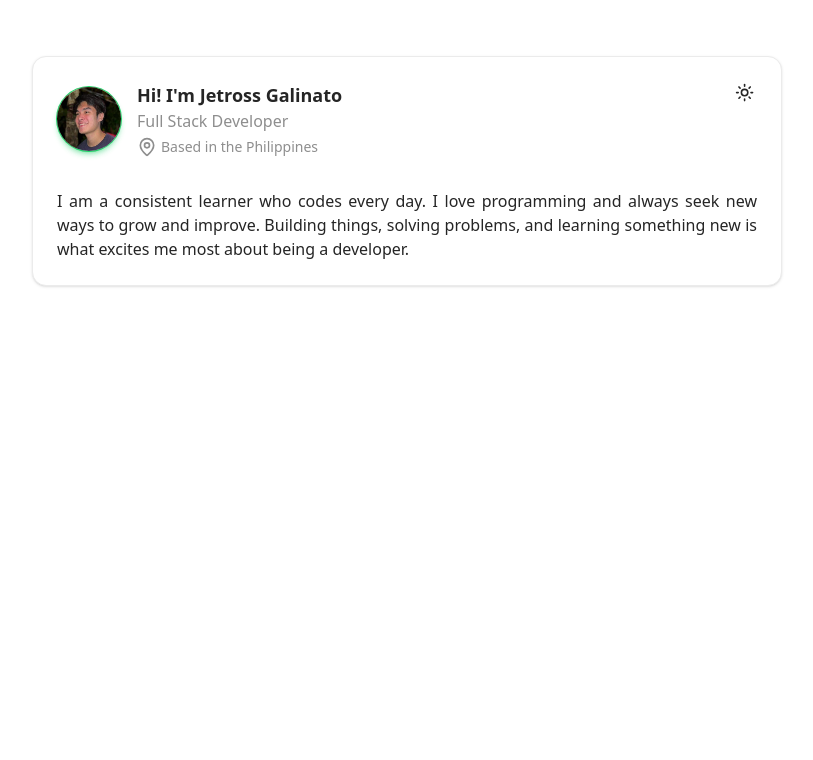
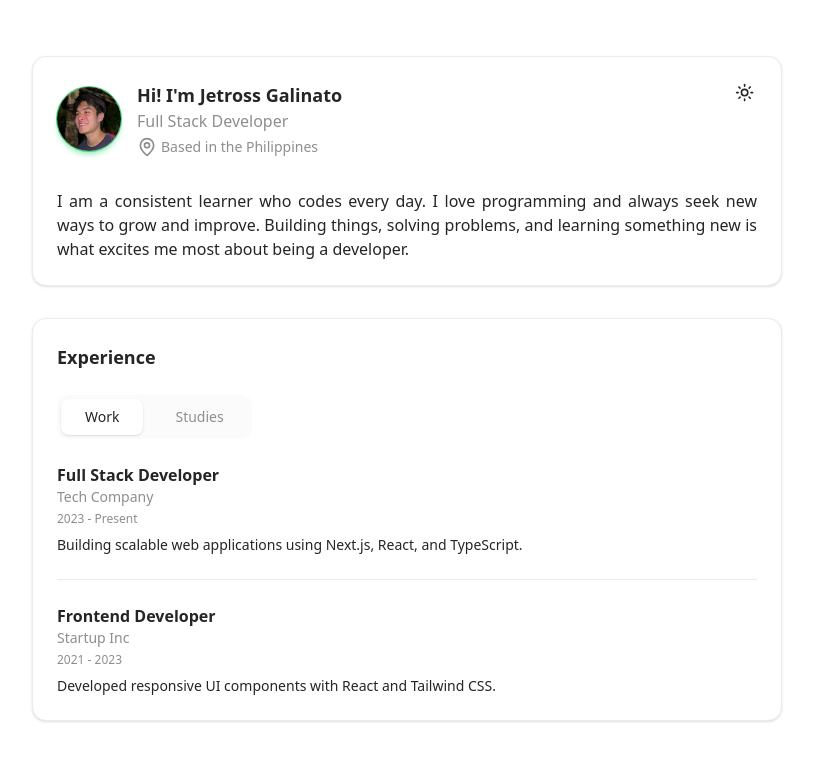
Before and after one commit to Jetrossgalinato/jetross-dev, a Next.js app: page /landing in a window 1280 px wide. Shown: the top 760 px of the page, without its empty margins (233-1046 px from the left). Built offline with nearby package versions, Linux system fonts and the light colour scheme.

Commit message:
added the new component on the landing page

```diff
--- a/src/app/landing/page.tsx
+++ b/src/app/landing/page.tsx
@@ -1,11 +1,12 @@
 "use client";
 import type { ReactNode } from "react";
 
-const HeaderWrapper: React.FC<{ children: ReactNode }> = ({ children }) => {
+const CardWrapper: React.FC<{ children: ReactNode }> = ({ children }) => {
   return <div className="animate-fade-in-up">{children}</div>;
 };
 
 import Header from "./components/Header";
+import Experience from "./components/Experience";
 import { Loader2 } from "lucide-react";
 import { useState, useEffect } from "react";
 
@@ -25,9 +26,13 @@ export default function LandingPage() {
         </div>
       ) : (
         <div className="flex flex-col items-center pb-64 pt-10">
-          <HeaderWrapper>
+          <CardWrapper>
             <Header />
-          </HeaderWrapper>
+          </CardWrapper>
+
+          <CardWrapper>
+            <Experience />
+          </CardWrapper>
         </div>
       )}
     </div>
```
